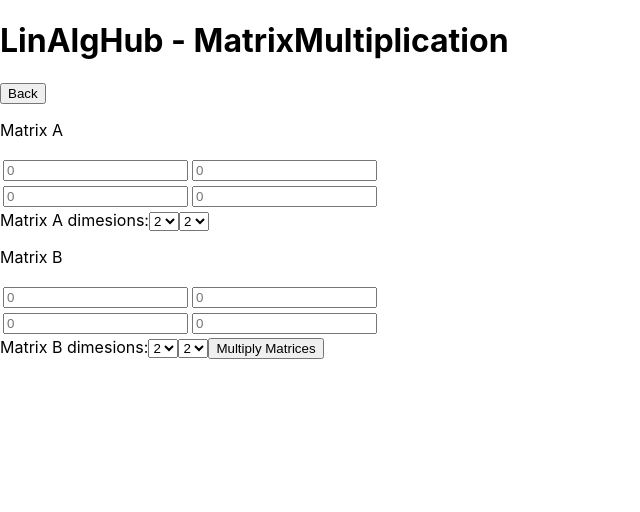
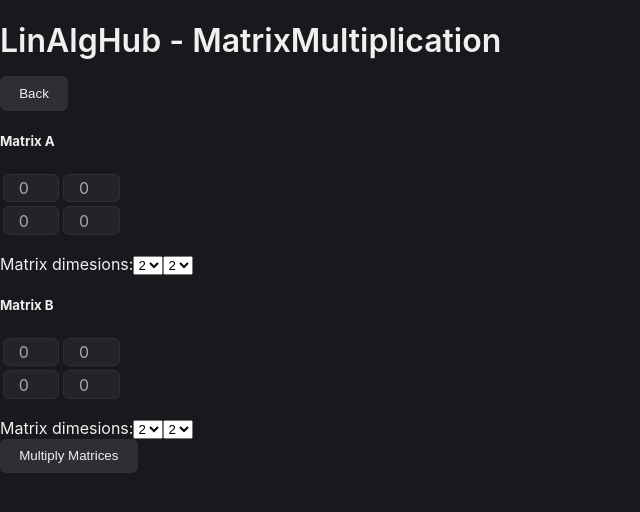
Before and after one commit to KaydenVandecaveye/linalg-hub, a React (Create React App) app in the folder frontend/: page /MatMult in a window 1280 px wide. Shown: the top 512 px of the page, without its empty margins (0-640 px from the left). Built offline with nearby package versions, Linux system fonts and the light colour scheme.

Commit message:
Starting styling on home page.

```diff
--- a/frontend/src/App.js
+++ b/frontend/src/App.js
@@ -1,9 +1,10 @@
 import { BrowserRouter as Router, Route, Routes, useNavigate } from "react-router-dom"
 import axios from "axios";
-import './App.css';
+import './styles/HomePage.css';
 import Norm from './pages/Norm';
 import DotProd from './pages/DotProd';
 import MatMult from "./pages/MatMult";
+import gif from './assets/vector_animation.gif';
 
 function HomePage() {
   const navigate = useNavigate();
@@ -11,9 +12,17 @@ function HomePage() {
   return (
     <div>
       <h1>LinAlg Hub</h1>
-      <button onClick={() => navigate("/Norm")}>Norm</button>
-      <button onClick={() => navigate("/DotProd")}>DotProduct</button>
-      <button onClick={() => navigate("/MatMult")}>MatrixMultiplication</button>
+      <div className="image-container">
+        <img
+          src={gif}
+          alt="Animation"
+        />
+      </div>
+      <div className="button-container">
+        <button onClick={() => navigate("/Norm")}>Norm</button>
+        <button onClick={() => navigate("/DotProd")}>DotProduct</button>
+        <button onClick={() => navigate("/MatMult")}>MatrixMultiplication</button>
+      </div>
     </div>
   )
 }
--- a/frontend/src/components/MatrixInput.js
+++ b/frontend/src/components/MatrixInput.js
@@ -1,6 +1,6 @@
-import React, { useState } from 'react';
+import React, { useState, useRef } from 'react';
 
-function MatrixInput({matrix, setMatrix, row = 2, col = 2}) {
+function MatrixInput({matrix, setMatrix, title, row = 2, col = 2}) {
 
     const handleInputChange = (e, rowIdx, colIdx) => {
         const newMat = [...matrix];
@@ -8,7 +8,18 @@ function MatrixInput({matrix, setMatrix, row = 2, col = 2}) {
         setMatrix(newMat);
     }
 
+    const updateMatrixSize = (rows, cols) => {
+        const newMat = Array.from({length : rows }, (_,i) =>
+        Array.from({ length:cols }, (_,j) =>
+            matrix[i]?.[j] ?? ""
+        ));
+        setMatrix(newMat);
+    }
+
     return (
+        <div>
+        <h5>{title}</h5>
+            <div style={styles.matrixGrid}>
             <table>
                 <tbody>
                     {matrix.map((row, rowIdx) => (
@@ -16,6 +27,7 @@ function MatrixInput({matrix, setMatrix, row = 2, col = 2}) {
                             {row.map((cell, colIdx) => (
                                 <td key={colIdx}>
                                     <input
+                                    style={styles.matrixCell}
                                     type='number'
                                     value={cell}
                                     onChange={(e) => handleInputChange(e, rowIdx, colIdx)}
@@ -27,7 +39,31 @@ function MatrixInput({matrix, setMatrix, row = 2, col = 2}) {
                     ))}
                 </tbody>
             </table>
+            </div>
+        <label>Matrix dimesions:</label>
+        <select defaultValue={2} onChange={(e) => updateMatrixSize(parseInt(e.target.value), matrix[0].length)}>
+            {[1, 2, 3, 4].map(n => <option key = {n} value={n}>{n}</option>)}
+        </select>
+        <select defaultValue={2} onChange={(e) => updateMatrixSize(matrix.length, parseInt(e.target.value))}>
+            {[1, 2, 3, 4].map(n => <option key={n} value={n}>{n}</option>)}
+        </select>
+        </div>
     );
 };
 
 export default MatrixInput;
+
+const styles = {
+    matrixGrid: {
+      display: "grid",
+      gridTemplateColumns: "repeat(auto-fit, 3rem)",
+      gap: "0.5rem",
+      marginBottom: "1rem",
+    },
+    matrixCell: {
+      width: "3rem",
+      textAlign: "center",
+      fontSize: "1rem",
+      padding: "0.2rem",
+    },
+  };
--- a/frontend/src/pages/DotProd.js
+++ b/frontend/src/pages/DotProd.js
@@ -48,10 +48,7 @@ function DotProd() {
 
             {response && (
                 <div>
-                    <p>Received: {JSON.stringify(response.received)}</p>
-                     <p>Steps: </p>
                     <GetMathSteps steps = {response.steps} />
-                    <p>Total: {response.total} </p>
                 </div>
             )}
         </div>
--- a/frontend/src/pages/MatMult.js
+++ b/frontend/src/pages/MatMult.js
@@ -54,26 +54,8 @@ function MatMult() {
         <h1> LinAlgHub - MatrixMultiplication </h1>
         <button onClick={() => navigate(-1)}>Back</button>
 
-        <p>Matrix A</p>
-        <MatrixInput matrix={matrix1} setMatrix={setMatrix1}/>
-        <label>Matrix A dimesions:</label>
-        <select defaultValue={2} onChange={(e) => updateMatrixSize(true, parseInt(e.target.value), matrix1[0].length)}>
-            {[1, 2, 3, 4].map(n => <option key = {n} value={n}>{n}</option>)}
-        </select>
-        <select defaultValue={2} onChange={(e) => updateMatrixSize(true, matrix1.length, parseInt(e.target.value))}>
-            {[1, 2, 3, 4].map(n => <option key={n} value={n}>{n}</option>)}
-        </select>
-
-
-        <p>Matrix B</p>
-        <MatrixInput matrix={matrix2} setMatrix={setMatrix2} />
-        <label>Matrix B dimesions:</label>
-        <select defaultValue={2} onChange={(e) => updateMatrixSize(false, parseInt(e.target.value), matrix2[0].length)}>
-            {[1, 2, 3, 4].map(n => <option key = {n} value={n}>{n}</option>)}
-        </select>
-        <select defaultValue={2} onChange={(e) => updateMatrixSize(false, matrix2.length, parseInt(e.target.value))}>
-            {[1, 2, 3, 4].map(n => <option key={n} value={n}>{n}</option>)}
-        </select>
+        <MatrixInput title={"Matrix A"} matrix={matrix1} setMatrix={setMatrix1}/>
+        <MatrixInput title={"Matrix B"} matrix={matrix2} setMatrix={setMatrix2} />
 
         <button onClick={handleSubmission}>Multiply Matrices</button>
 
--- a/frontend/src/pages/Norm.js
+++ b/frontend/src/pages/Norm.js
@@ -40,8 +40,6 @@ function Norm() {
 
       {response && (
         <div>
-          <p>Received: {JSON.stringify(response.received)} </p>
-          <p>Steps: </p>
           <GetMathSteps steps = {response.steps} />
         </div>
       )}
--- /dev/null
+++ b/frontend/src/styles/HomePage.css
@@ -0,0 +1,57 @@
+body {
+    background-color: #18191c;
+    color: #f0f0f0;
+    font-family: 'Inter', sans-serif;
+}
+
+h1, h2, h3 {
+    color: #f0f0f0;
+    font-weight: 600;
+    margin-bottom: 1rem;
+}
+
+input {
+    background-color: #232427;
+    color: #f0f0f0;
+    border: 1px solid #2f2f33;
+    padding: 0.6rem 1rem;
+    border-radius: 6px;
+    font-family: inherit;
+}
+
+input::placeholder {
+    color: #a8a8aa;
+}
+
+input:focus {
+    outline: none;
+    border-color: #f0f0f0;
+    box-shadow: 0 0 0 2px #ffffff0f;
+}
+
+.button-container {
+    display: flex;
+    justify-content: center;
+    align-items: center;
+    gap: 5px;
+}
+
+button {
+    background-color: #2f2f33;
+    color: #f0f0f0;
+    padding: 0.6rem 1.2rem;
+    border: none;
+    border-radius: 6px;
+    cursor: pointer;
+    transition: background 0.2s ease;
+}
+
+button:hover {
+    background-color: #3a3a3f;
+    font-weight: bold;
+}
+
+img {
+    max-width: 80%;
+    border-radius: 12px;
+}
```
Also changed, not shown: frontend/src/assets/vector_animation.gif (added), 1 other file (tests, documents, lock files or other folders). Lines whose indentation alone changed are shown as unchanged.
